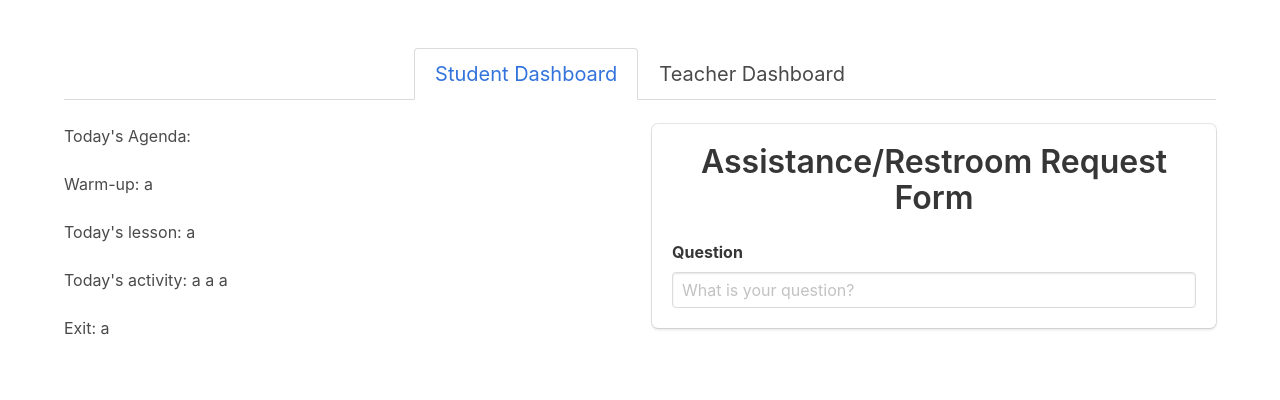
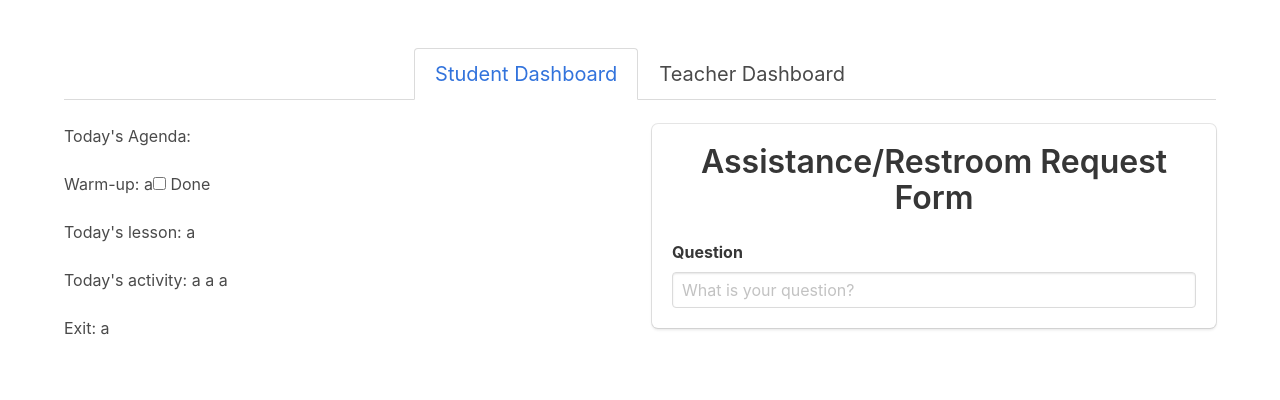
Before and after one commit to Lee-ArnoldIII/react-redux-cmap, a React (Create React App) app: page / in a window 1280 px wide. Shown: the top 400 px of the page. Built offline with nearby package versions, Linux system fonts and the light colour scheme.

Commit message:
updated styling and small things.

```diff
--- a/src/components/student/StudentAgenda.js
+++ b/src/components/student/StudentAgenda.js
@@ -16,6 +16,9 @@ class StudentAgenda extends Component {
       <div className='container'>
         <div className='content' id='warmUP'>
         Warm-up: {this.props.warmUp}
+          <label class='checkbox'>
+            <input type='checkbox' /> Done
+          </label>
         </div>
 
         <div className='content' id='lesson'>
--- a/src/components/student/StudentDashboard.js
+++ b/src/components/student/StudentDashboard.js
@@ -3,17 +3,26 @@ import StudentAgenda from './StudentAgenda'
 import RRTable from './RRTable'
 import Requests from './Requests.js'
 
-export default class StudentDashboard extends Component {
+class StudentDashboard extends Component {
+  constructor (props) {
+    super(props)
+
+    this.state = {
+
+    }
+  }
+
   render () {
     return (
       <div>
         <div className='columns'>
-          <div className='column'>
+          <div className='column is-half'>
             <h2>Today's Agenda: </h2> <br />
             <StudentAgenda />
           </div>
           <div className='column'>
             <Requests />
+
           </div>
         </div>
 
@@ -25,3 +34,5 @@ export default class StudentDashboard extends Component {
     )
   }
 }
+
+export default StudentDashboard
```
